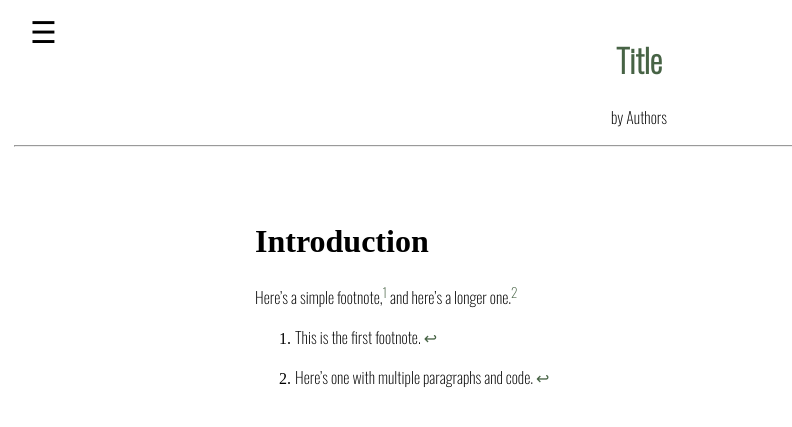
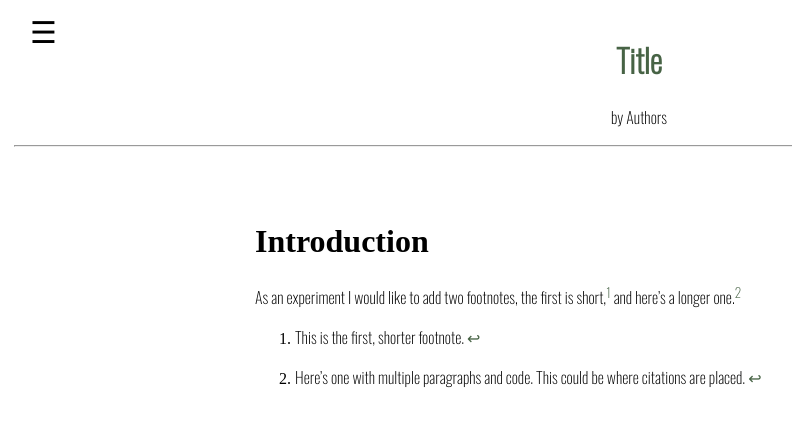
Before and after one commit to carolinekness/mindocproject, a Jekyll site: the page built from 002_introduction.md, in a window 1280 px wide. Shown: the top 427 px of the page, without its empty margins (1-793 px from the left). Built offline with Jekyll 4.4.1, drawn with Linux system fonts in a browser that asks for light colours.

Commit message:
Update 002_introduction.md

```diff
--- a/002_introduction.md
+++ b/002_introduction.md
@@ -5,8 +5,8 @@ number: 002
 ---
 # Introduction
 
-Here's a simple footnote,[^1] and here's a longer one.[^bignote]
+As an experiment I would like to add two footnotes, the first is short,[^1] and here's a longer one.[^2]
 
-[^1]: This is the first footnote.
+[^1]: This is the first, shorter footnote.
 
-[^bignote]: Here's one with multiple paragraphs and code.
+[^2]: Here's one with multiple paragraphs and code. This could be where citations are placed.
```
